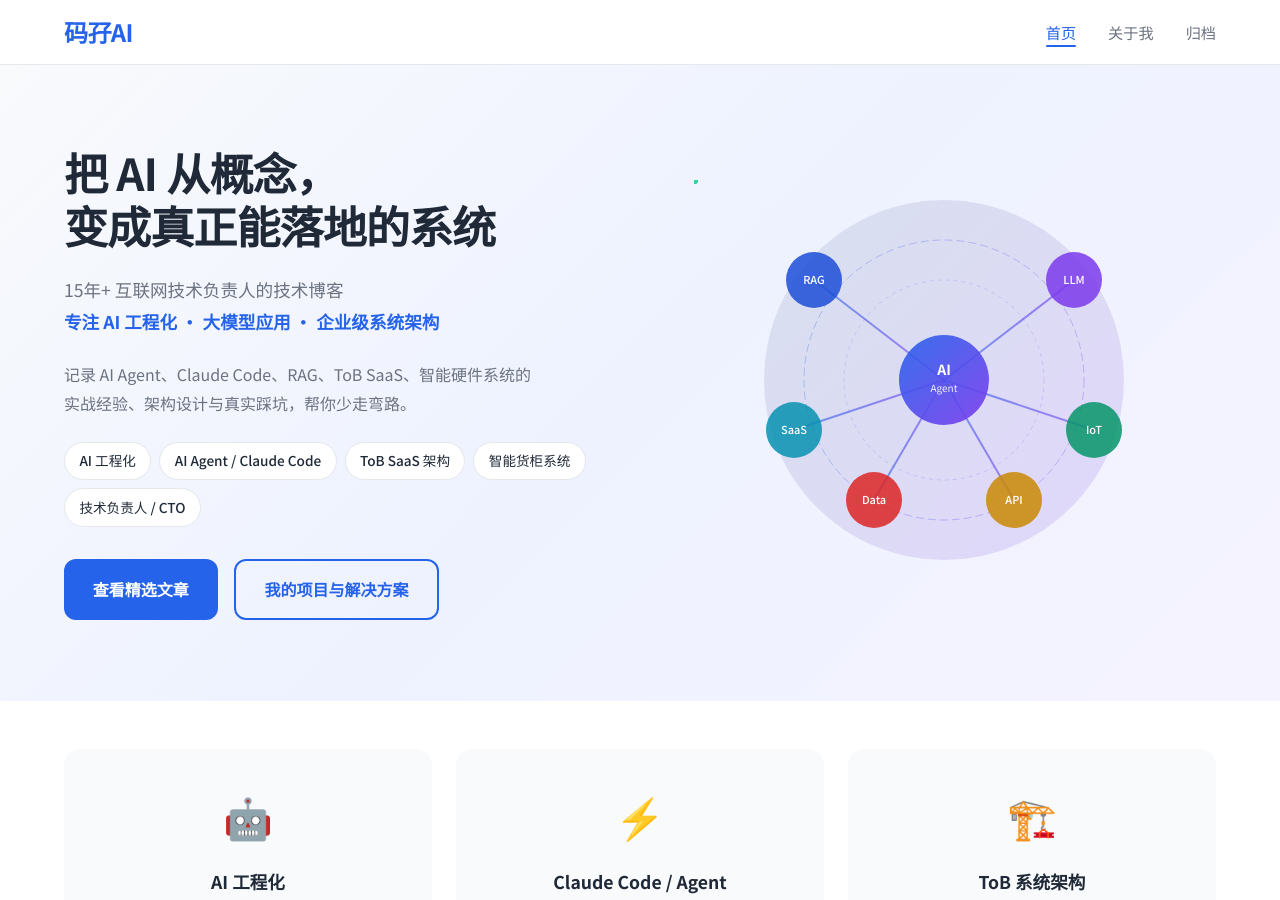
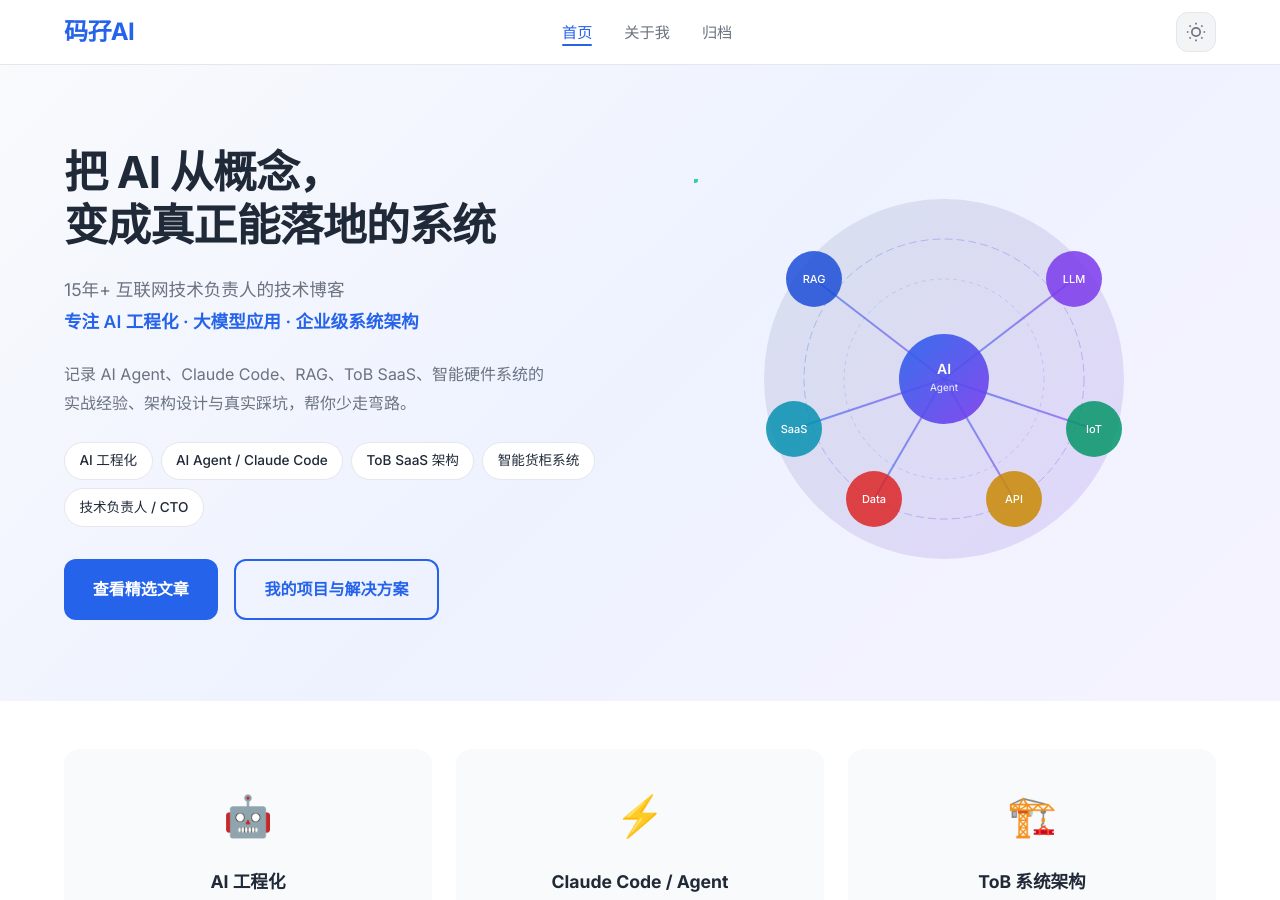
Before and after one commit to yqdaddy/aboutme, a Jekyll site: the page built from index.md, in a window 1280 px wide and 900 px high. Built offline with Jekyll 4.4.1, drawn with Linux system fonts in a browser that asks for light colours.

Commit message:
feat: 添加深色模式支持 - Dark Mode Toggle
- 添加主题切换按钮(太阳/月亮图标)
- 深色模式配色: OLED风格(Editorial Black + Accent Pink)
- 添加Inter字体(专业、技术感)
- 支持系统偏好自动适配(prefers-color-scheme)
- 本地存储持久化主题选择
- 平滑过渡动画
- 保留原有Hero Split设计 + SVG动画

```diff
--- a/_layouts/default.html
+++ b/_layouts/default.html
@@ -13,7 +13,7 @@
   <!-- Google Fonts -->
   <link rel="preconnect" href="https://fonts.googleapis.com">
   <link rel="preconnect" href="https://fonts.gstatic.com" crossorigin>
-  <link href="https://fonts.googleapis.com/css2?family=Noto+Sans+SC:wght@400;500;700&family=JetBrains+Mono&display=swap" rel="stylesheet">
+  <link href="https://fonts.googleapis.com/css2?family=Inter:wght@300;400;500;600;700&family=Noto+Sans+SC:wght@400;500;700&family=JetBrains+Mono:wght@400;500&display=swap" rel="stylesheet">
 
   <!-- 样式 -->
   <link rel="stylesheet" href="{{ '/assets/css/style.css' | relative_url }}">
@@ -39,6 +39,15 @@
             <li><a href="{{ '/archive' | relative_url }}" {% if page.url == '/archive/' or page.url == '/archive.html' %}class="active"{% endif %}>归档</a></li>
           </ul>
         </nav>
+        <button class="theme-toggle" aria-label="切换主题" title="切换深色/浅色模式">
+          <svg class="sun-icon" width="20" height="20" viewBox="0 0 24 24" fill="none" stroke="currentColor" stroke-width="2">
+            <circle cx="12" cy="12" r="5"></circle>
+            <path d="M12 1v2M12 21v2M4.22 4.22l1.42 1.42M18.36 18.36l1.42 1.42M1 12h2M21 12h2M4.22 19.78l1.42-1.42M18.36 5.64l1.42-1.42"></path>
+          </svg>
+          <svg class="moon-icon" width="20" height="20" viewBox="0 0 24 24" fill="none" stroke="currentColor" stroke-width="2">
+            <path d="M21 12.79A9 9 0 1 1 11.21 3 7 7 0 0 0 21 12.79z"></path>
+          </svg>
+        </button>
         <button class="nav-toggle" aria-label="Toggle navigation">
           <span></span>
           <span></span>
--- a/assets/css/style.css
+++ b/assets/css/style.css
@@ -20,6 +20,7 @@
   --border-color: #e5e7eb;
 
   /* 强调色 */
+  --accent-color: #EC4899;
   --accent-green: #10b981;
   --accent-orange: #f59e0b;
   --accent-purple: #8b5cf6;
@@ -44,14 +45,36 @@
   --shadow-sm: 0 1px 2px 0 rgb(0 0 0 / 0.05);
   --shadow-md: 0 4px 6px -1px rgb(0 0 0 / 0.1), 0 2px 4px -2px rgb(0 0 0 / 0.1);
   --shadow-lg: 0 10px 15px -3px rgb(0 0 0 / 0.1), 0 4px 6px -4px rgb(0 0 0 / 0.1);
+  --shadow-glow: 0 0 30px rgba(236, 72, 153, 0.25);
 
   /* 字体 */
-  --font-sans: 'Noto Sans SC', -apple-system, BlinkMacSystemFont, 'Segoe UI', Roboto, sans-serif;
+  --font-sans: 'Inter', 'Noto Sans SC', -apple-system, BlinkMacSystemFont, 'Segoe UI', Roboto, sans-serif;
   --font-mono: 'JetBrains Mono', 'Fira Code', Consolas, monospace;
 
   /* 最大宽度 */
   --max-width: 1200px;
   --content-width: 800px;
+
+  /* 动画 */
+  --transition-fast: 150ms ease;
+  --transition-normal: 200ms ease;
+  --transition-slow: 300ms ease;
+}
+
+/* === 深色模式 === */
+[data-theme="dark"] {
+  --text-color: #FAFAFA;
+  --text-secondary: #A1A1AA;
+  --text-muted: #71717A;
+  --bg-color: #09090B;
+  --bg-secondary: #18181B;
+  --bg-tertiary: #27272A;
+  --border-color: #27272A;
+
+  --shadow-sm: 0 1px 2px 0 rgb(0 0 0 / 0.3);
+  --shadow-md: 0 4px 6px -1px rgb(0 0 0 / 0.4), 0 2px 4px -2px rgb(0 0 0 / 0.3);
+  --shadow-lg: 0 10px 15px -3px rgb(0 0 0 / 0.5), 0 4px 6px -4px rgb(0 0 0 / 0.4);
+  --shadow-glow: 0 0 40px rgba(236, 72, 153, 0.35);
 }
 
 /* === 基础重置 === */
@@ -74,6 +97,7 @@
   background-color: var(--bg-color);
   -webkit-font-smoothing: antialiased;
   -moz-osx-font-smoothing: grayscale;
+  transition: background-color var(--transition-slow), color var(--transition-slow);
 }
 
 /* === 容器 === */
@@ -95,9 +119,11 @@
   position: sticky;
   top: 0;
   z-index: 100;
-  background: rgba(255, 255, 255, 0.95);
-  backdrop-filter: blur(10px);
+  background: var(--bg-color);
+  backdrop-filter: blur(20px);
+  -webkit-backdrop-filter: blur(20px);
   border-bottom: 1px solid var(--border-color);
+  transition: background-color var(--transition-slow), border-color var(--transition-slow);
 }
 
 .site-header .container {
@@ -1964,3 +1990,132 @@
     max-width: 300px;
   }
 }
+
+/* === 深色模式增强 === */
+[data-theme="dark"] body {
+  background-color: var(--bg-color);
+  transition: background-color var(--transition-slow), color var(--transition-slow);
+}
+
+[data-theme="dark"] .site-header {
+  background: rgba(9, 9, 11, 0.95);
+  border-bottom-color: var(--border-color);
+}
+
+[data-theme="dark"] .hero-split {
+  background: linear-gradient(135deg, rgba(9, 9, 11, 1) 0%, rgba(24, 24, 27, 1) 50%, rgba(39, 39, 42, 0.5) 100%);
+}
+
+[data-theme="dark"] .pill {
+  background: var(--bg-secondary);
+  border-color: var(--border-color);
+}
+
+[data-theme="dark"] .pill:hover {
+  border-color: var(--accent-color);
+  color: var(--accent-color);
+  background: rgba(236, 72, 153, 0.1);
+}
+
+[data-theme="dark"] .hero-feature-card {
+  background: var(--bg-secondary);
+}
+
+[data-theme="dark"] .post-card {
+  background: var(--bg-secondary);
+  border-color: var(--border-color);
+}
+
+[data-theme="dark"] .post-card:hover {
+  border-color: var(--accent-color);
+  box-shadow: var(--shadow-lg), var(--shadow-glow);
+}
+
+[data-theme="dark"] .tag-small {
+  background: rgba(236, 72, 153, 0.15);
+  color: var(--accent-color);
+}
+
+[data-theme="dark"] .tag {
+  background: rgba(236, 72, 153, 0.15);
+  color: var(--accent-color);
+}
+
+[data-theme="dark"] .post-content pre {
+  background: var(--bg-secondary);
+  color: var(--text-color);
+  border: 1px solid var(--border-color);
+}
+
+[data-theme="dark"] .highlight {
+  background: var(--bg-secondary);
+  border: 1px solid var(--border-color);
+}
+
+[data-theme="dark"] .capability-card:hover,
+[data-theme="dark"] .highlight-card:hover {
+  border-color: var(--accent-color);
+  box-shadow: var(--shadow-glow);
+}
+
+[data-theme="dark"] .tech-tags span:hover {
+  border-color: var(--accent-color);
+  color: var(--accent-color);
+}
+
+/* === 主题切换按钮 === */
+.theme-toggle {
+  display: flex;
+  align-items: center;
+  justify-content: center;
+  width: 40px;
+  height: 40px;
+  background: var(--bg-tertiary);
+  border: 1px solid var(--border-color);
+  border-radius: var(--radius-lg);
+  cursor: pointer;
+  transition: all var(--transition-fast);
+  color: var(--text-secondary);
+  margin-left: var(--spacing-md);
+}
+
+.theme-toggle:hover {
+  background: var(--bg-secondary);
+  border-color: var(--accent-color);
+  color: var(--accent-color);
+}
+
+.theme-toggle .sun-icon {
+  display: block;
+}
+
+.theme-toggle .moon-icon {
+  display: none;
+}
+
+[data-theme="dark"] .theme-toggle .sun-icon {
+  display: none;
+}
+
+[data-theme="dark"] .theme-toggle .moon-icon {
+  display: block;
+}
+
+/* === 减少动画偏好 === */
+@media (prefers-reduced-motion: reduce) {
+  *, *::before, *::after {
+    animation-duration: 0.01ms !important;
+    animation-iteration-count: 1 !important;
+    transition-duration: 0.01ms !important;
+  }
+}
+
+/* === 选择高亮 === */
+::selection {
+  background: rgba(236, 72, 153, 0.3);
+  color: var(--text-color);
+}
+
+[data-theme="dark"] ::selection {
+  background: rgba(236, 72, 153, 0.4);
+}
--- a/assets/js/main.js
+++ b/assets/js/main.js
@@ -1,7 +1,48 @@
-// 码孖AI 博客主脚本
+// 码孖AI 博客主脚本 v2.0
+// 支持深色模式切换、平滑滚动、代码复制
 
 document.addEventListener('DOMContentLoaded', function() {
-  // 移动端导航切换
+
+  // === 主题切换功能 ===
+  const themeToggle = document.querySelector('.theme-toggle');
+  const root = document.documentElement;
+
+  // 从本地存储读取主题偏好
+  const savedTheme = localStorage.getItem('theme');
+  const systemPrefersDark = window.matchMedia('(prefers-color-scheme: dark)').matches;
+
+  // 设置初始主题
+  if (savedTheme) {
+    root.setAttribute('data-theme', savedTheme);
+  } else if (systemPrefersDark) {
+    root.setAttribute('data-theme', 'dark');
+  }
+
+  // 主题切换点击事件
+  if (themeToggle) {
+    themeToggle.addEventListener('click', function() {
+      const currentTheme = root.getAttribute('data-theme');
+      const newTheme = currentTheme === 'dark' ? 'light' : 'dark';
+
+      root.setAttribute('data-theme', newTheme);
+      localStorage.setItem('theme', newTheme);
+
+      // 添加切换动画反馈
+      themeToggle.style.transform = 'scale(0.95)';
+      setTimeout(function() {
+        themeToggle.style.transform = 'scale(1)';
+      }, 150);
+    });
+
+    // 监听系统主题变化
+    window.matchMedia('(prefers-color-scheme: dark)').addEventListener('change', function(e) {
+      if (!localStorage.getItem('theme')) {
+        root.setAttribute('data-theme', e.matches ? 'dark' : 'light');
+      }
+    });
+  }
+
+  // === 移动端导航切换 ===
   const navToggle = document.querySelector('.nav-toggle');
   const siteNav = document.querySelector('.site-nav');
 
```
